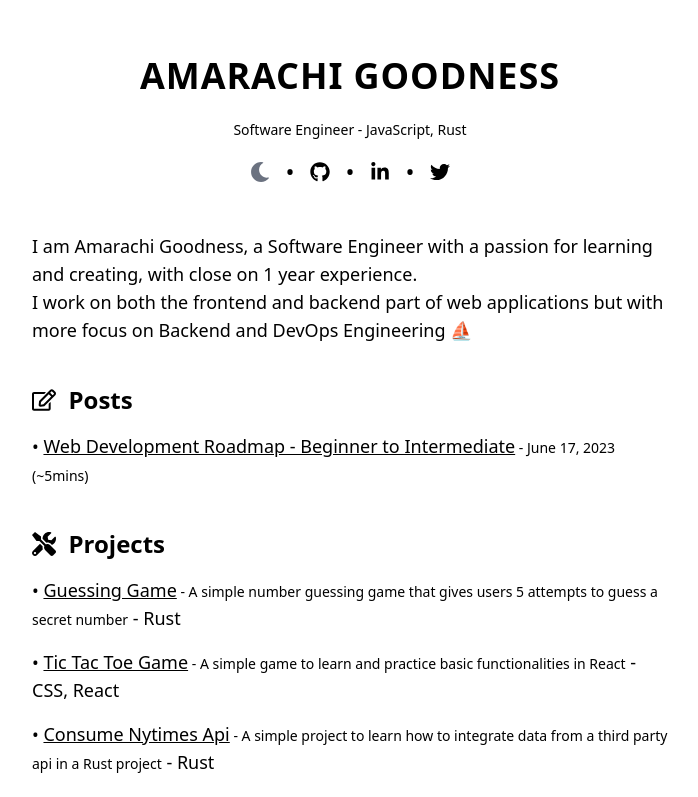
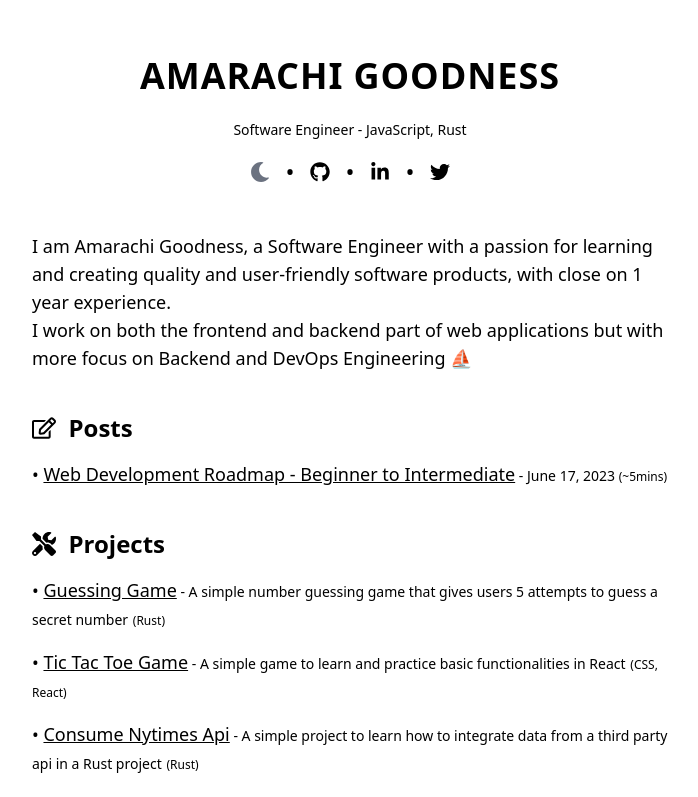
Before and after one commit to amarachigoodness74/portfolio, a Next.js app: page / in a window 1280 px wide. Shown: the top 797 px of the page, without its empty margins (290-988 px from the left). Built offline with nearby package versions, Linux system fonts and the light colour scheme.

Commit message:
add post page

```diff
--- /dev/null
+++ b/app/[slug]/page.tsx
@@ -0,0 +1,32 @@
+import Link from "next/link";
+import getFormattedDate from "@/utils/getFormattedDate";
+import { getPostData } from "@/utils/posts";
+
+type PageParams = {
+  slug: string;
+};
+
+type PageProps = {
+  params: PageParams;
+};
+
+export default async function Post({ params }: PageProps) {
+  const slug = params.slug;
+  const post = await getPostData(slug);
+  const { title, date, time, contentHtml } = post;
+  const formattedDate = getFormattedDate(date);
+
+  return (
+    <>
+    <Link href="/" className="underline">Back</Link>
+    <section className="my-10 mx-auto max-w-2xl">
+      <h2 className="text-2xl font-bold flex items-center">{title}</h2>
+      <span className="text-sm mt-1">
+        {" "}
+        - {formattedDate} ({time})
+      </span>
+      {contentHtml && <div className="blog-post w-full mt-7 mb-10" dangerouslySetInnerHTML={{ __html: contentHtml }} />}
+    </section>
+    </>
+  );
+}
--- a/app/components/Intro.tsx
+++ b/app/components/Intro.tsx
@@ -5,7 +5,7 @@ export default function Intro() {
     <section className="my-7 text-lg">
       <p>
         I am Amarachi Goodness, a Software Engineer with a passion for learning
-        and creating, with close on 1 year experience.
+        and creating quality and user-friendly software products, with close on 1 year experience.
       </p>
       <p>
         I work on both the frontend and backend part of web applications but
--- a/app/components/Posts.tsx
+++ b/app/components/Posts.tsx
@@ -16,11 +16,11 @@ function ListItem({ post }: Props) {
       {" "} • {" "}
       <Link
         className="underline dark:hover:text-white"
-        href={`/posts/${id}`}
+        href={`/${id}`}
       >
         {title}
       </Link>
-      <span className="text-sm mt-1">{" "} - {" "}{formattedDate} ({time})</span>
+      <span className="text-sm mt-1">{" "} - {" "}{formattedDate} <span className="text-xs dark:text-slate-500 text-#555">({time})</span></span>
     </li>
   );
 }
--- a/app/components/Projects.tsx
+++ b/app/components/Projects.tsx
@@ -21,7 +21,7 @@ function ListItem({ project }: Props) {
       >
         {name}
       </a>
-      <span className="text-sm mt-1"> - {description}</span> - <span className="tools">{tools.join(", ")}</span>
+      <span className="text-sm mt-1"> - {description}</span> <span className="text-xs text-#555 dark:text-slate-500">({tools.join(", ")})</span>
     </li>
   );
 }
--- a/app/posts/[id].tsx
+++ /dev/null
@@ -1,21 +0,0 @@
-import Link from "next/link";
-import getFormattedDate from "@/utils/getFormattedDate";
-import { getPostData } from "@/utils/posts";
-import { FaRegEdit } from "react-icons/fa";
-
-export default function Post() {
-  const id = "";
-  const post = getPostData(id);
-  const { title, date, time, contentHtml } = post;
-  const formattedDate = getFormattedDate(date);
-
-  return (
-    <section className="my-10 mx-auto max-w-2xl">
-      <h2 className="text-2xl font-bold flex items-center">{title}</h2>
-      <span className="text-sm mt-1">{" "} - {" "}{formattedDate} ({time})</span>
-      <div className="w-full">
-        {contentHtml}
-      </div>
-    </section>
-  );
-}
--- a/app/styles/globals.css
+++ b/app/styles/globals.css
@@ -1,7 +1,6 @@
 @tailwind base;
 @tailwind components;
 @tailwind utilities;
-
 
 @layer base {
   body {
@@ -14,7 +13,23 @@
   --foreground: black;
 }
 
-[data-theme='dark'] {
+[data-theme="dark"] {
   --background: black;
   --foreground: white;
 }
+
+.blog-post p,
+.blog-post ol,
+.blog-post ul {
+  margin: 12px 0;
+}
+
+.blog-post ol,
+.blog-post ul {
+  margin-left: 10px;
+  list-style: initial;
+}
+
+.blog-post li {
+  margin: 10px 0;
+}
--- a/posts/web-dev-road-map.md
+++ b/posts/web-dev-road-map.md
@@ -6,6 +6,5 @@ time: '~5mins'
 
 Are you a newbie developer confused on where to begin your learning journey? Search no more!!! This post will serve as a guide through your learning journey to landing your first job as a developer.
 
-**1. How the internet works:** Learn and understand how the internet works - hosting, Domain Name Servers (DNS), HyperText Transfer Protocol (HTTP), the browser, etc. Having a good understanding of what happens behind the scene after you hit the `Enter` button on Google Search and how the web content is fetched and displayed on the browser.
-
-**2. Basic Development Tools:** Just like every profession, developers have tools that makes it easy to practice our profession. The next skills to master are these tools which includes an Integrated Development Environment (IDE - this is where you write your code. The most popular IDE is Visual Studio Code), Terminal ()
+1. **How the internet works:** Learn and understand how the internet works - hosting, Domain Name Servers (DNS), HyperText Transfer Protocol (HTTP), the browser, etc. Having a good understanding of what happens behind the scene after you hit the `Enter` button on Google Search and how the web content is fetched and displayed on the browser.
+2. **Basic Development Tools:** Just like every profession, developers have tools that makes it easy to practice our profession. The next skills to master are these tools which includes an Integrated Development Environment (IDE - this is where you write your code. The most popular IDE is Visual Studio Code), Terminal ()
--- a/types.d.ts
+++ b/types.d.ts
@@ -2,7 +2,8 @@ type BlogPost = {
   id: string,
   title: string,
   date: string,
-  time?: string
+  time?: string,
+  contentHtml?: string
 }
 
 type Project = {
--- a/utils/posts.ts
+++ b/utils/posts.ts
@@ -47,7 +47,7 @@ export async function getPostData(id: string) {
 
     const contentHtml = processedContent.toString();
 
-    const blogPostWithHTML: BlogPost & { contentHtml: string } = {
+    const blogPostWithHTML: BlogPost = {
         id,
         title: matterResult.data.title,
         date: matterResult.data.date,
```
